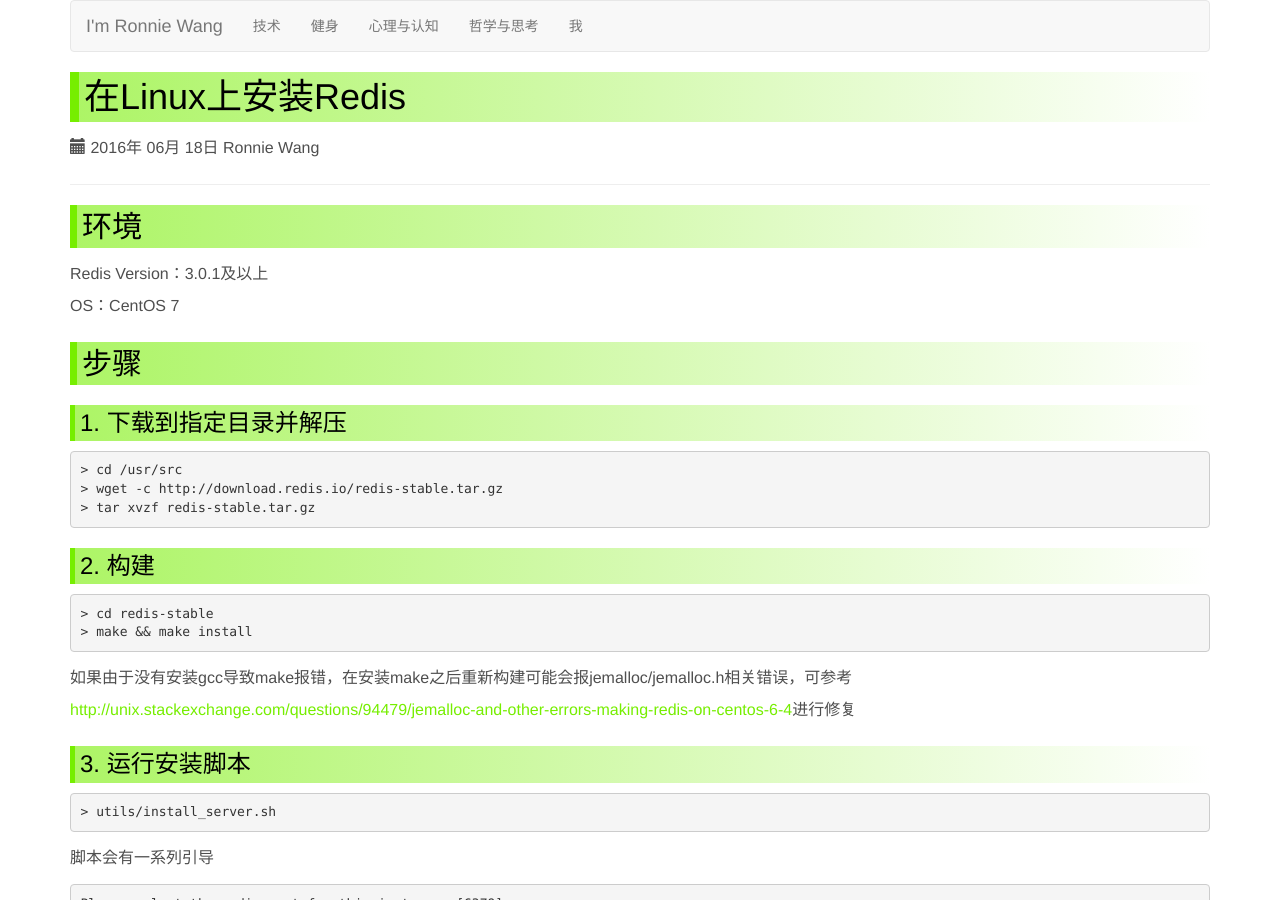
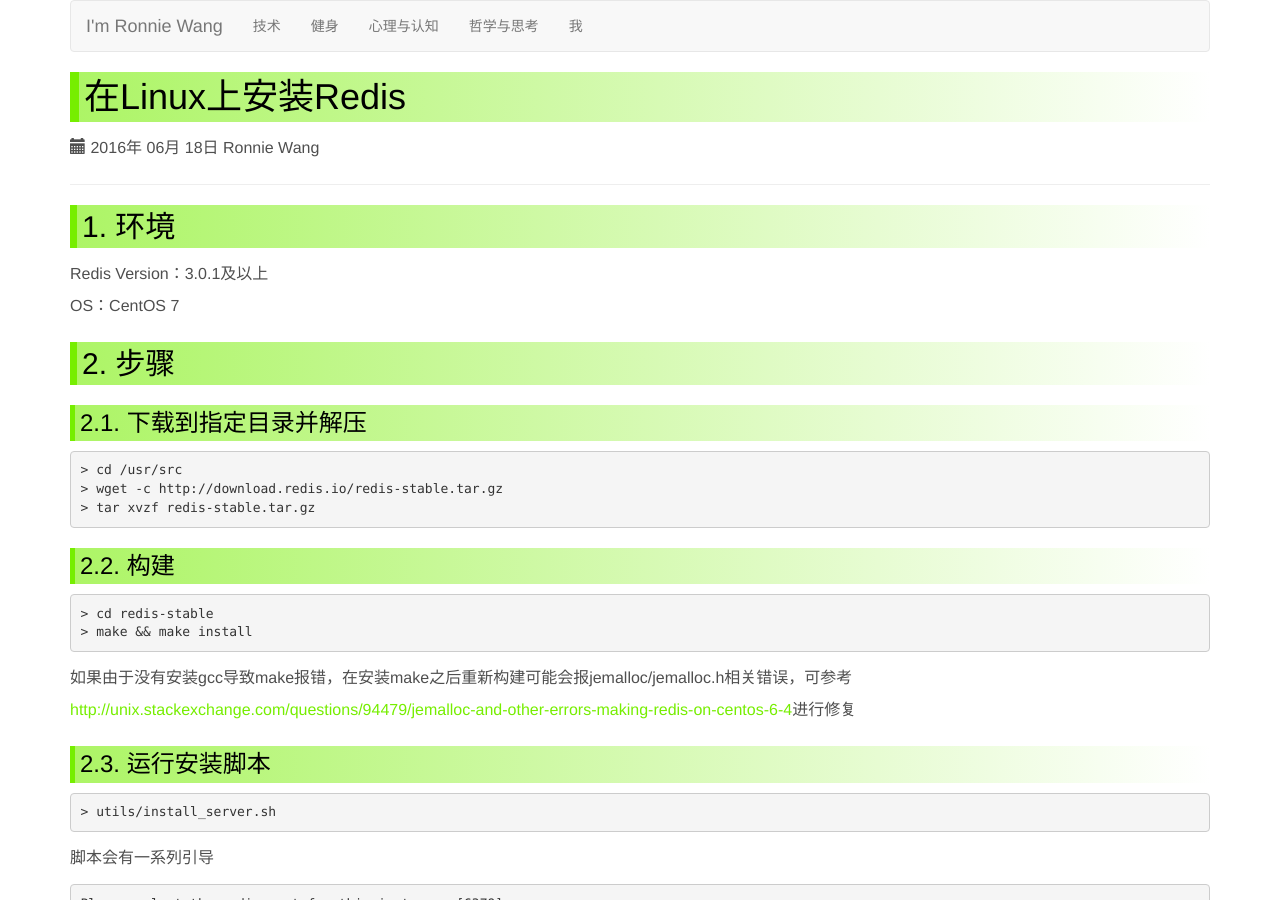
Before and after one commit to ronniewang/ronniewang.github.io, a Jekyll site: the page built from _posts/2016-06-18-install-redis-on-linux.md, in a window 1280 px wide and 900 px high. Built offline with Jekyll 4.4.1, drawn with Linux system fonts in a browser that asks for light colours; some of the changed text lies outside the part shown.

Commit message:
update files

````diff
--- a/_posts/2016-06-18-install-redis-on-linux.md
+++ b/_posts/2016-06-18-install-redis-on-linux.md
@@ -5,14 +5,14 @@
 category: tech
 ---
 
-## 环境
+## 1. 环境
 
 Redis Version：3.0.1及以上
 OS：CentOS 7
 
-## 步骤
+## 2. 步骤
 
-### 1. 下载到指定目录并解压
+### 2.1. 下载到指定目录并解压
 
 ```
 > cd /usr/src
@@ -20,7 +20,7 @@
 > tar xvzf redis-stable.tar.gz
 ```
 
-### 2. 构建
+### 2.2. 构建
 
 ```
 > cd redis-stable
@@ -30,7 +30,7 @@
 如果由于没有安装gcc导致make报错，在安装make之后重新构建可能会报jemalloc/jemalloc.h相关错误，可参考
 <http://unix.stackexchange.com/questions/94479/jemalloc-and-other-errors-making-redis-on-centos-6-4>进行修复
 
-### 3. 运行安装脚本
+### 2.3. 运行安装脚本
 
 ```
 > utils/install_server.sh
@@ -85,7 +85,7 @@
 ```
 安装成功
 
-### 4. 验证是否安装成功
+### 2.4. 验证是否安装成功
 
 ```
 > /etc/init.d/redis_6379 status
````
